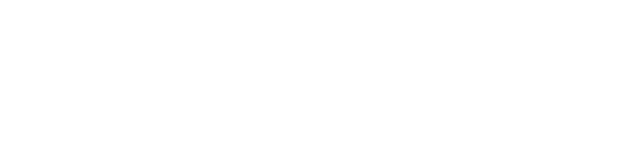
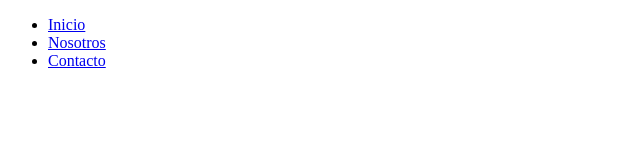
Before and after one commit to JoseAlvarezMartinez/gitRamas, a plain HTML site: page index.html in a window 1280 px wide. Shown: the whole page, without its empty margins (0-640 px from the left). Drawn offline with Linux system fonts and the light colour scheme.

Commit message:
Header Finalizado

```diff
--- a/index.html
+++ b/index.html
@@ -1,11 +1,19 @@
 <!DOCTYPE html>
 <html lang="en">
-<head>
-    <meta charset="UTF-8">
-    <meta name="viewport" content="width=device-width, initial-scale=1.0">
+  <head>
+    <meta charset="UTF-8" />
+    <meta name="viewport" content="width=device-width, initial-scale=1.0" />
     <title>Document</title>
-</head>
-<body>
-
-</body>
+  </head>
+  <body>
+    <header>
+      <nav>
+        <ul>
+          <li><a href="#">Inicio</a></li>
+          <li><a href="#">Nosotros</a></li>
+          <li><a href="#">Contacto</a></li>
+        </ul>
+      </nav>
+    </header>
+  </body>
 </html>
```
